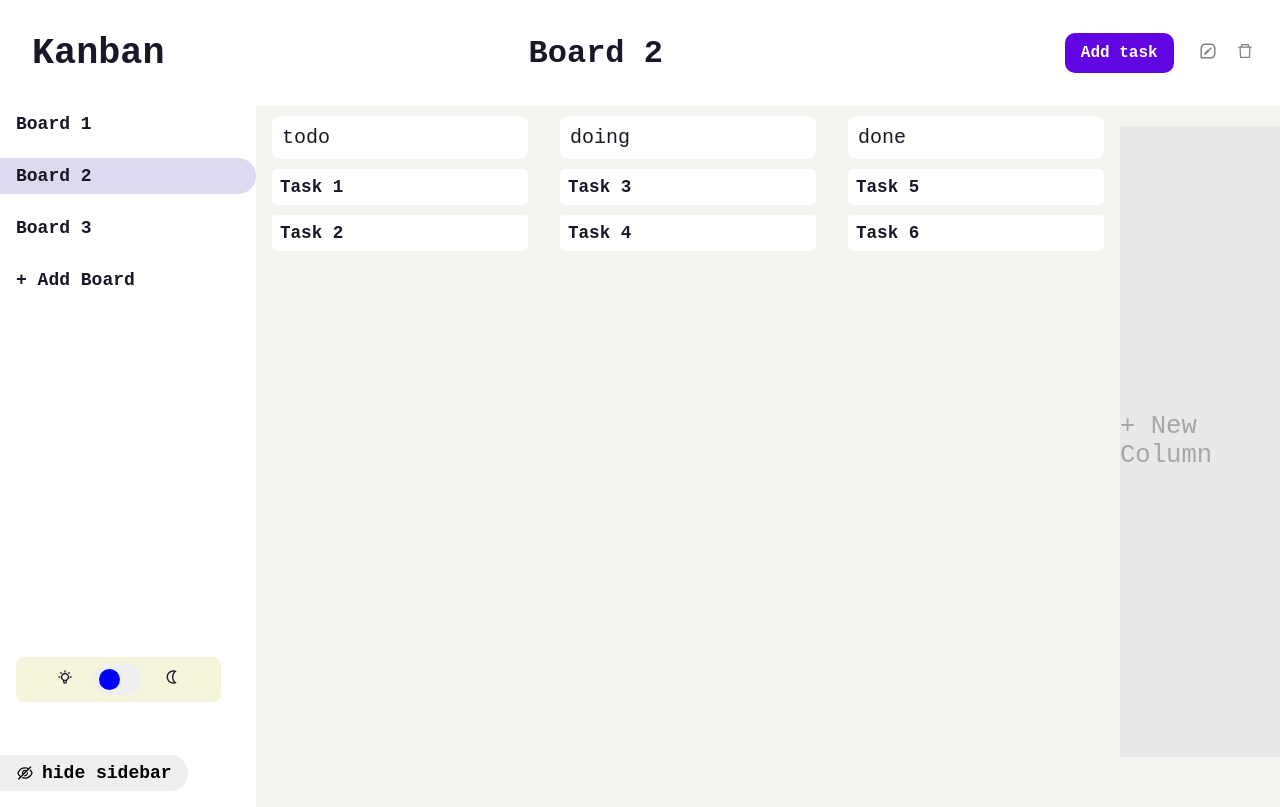
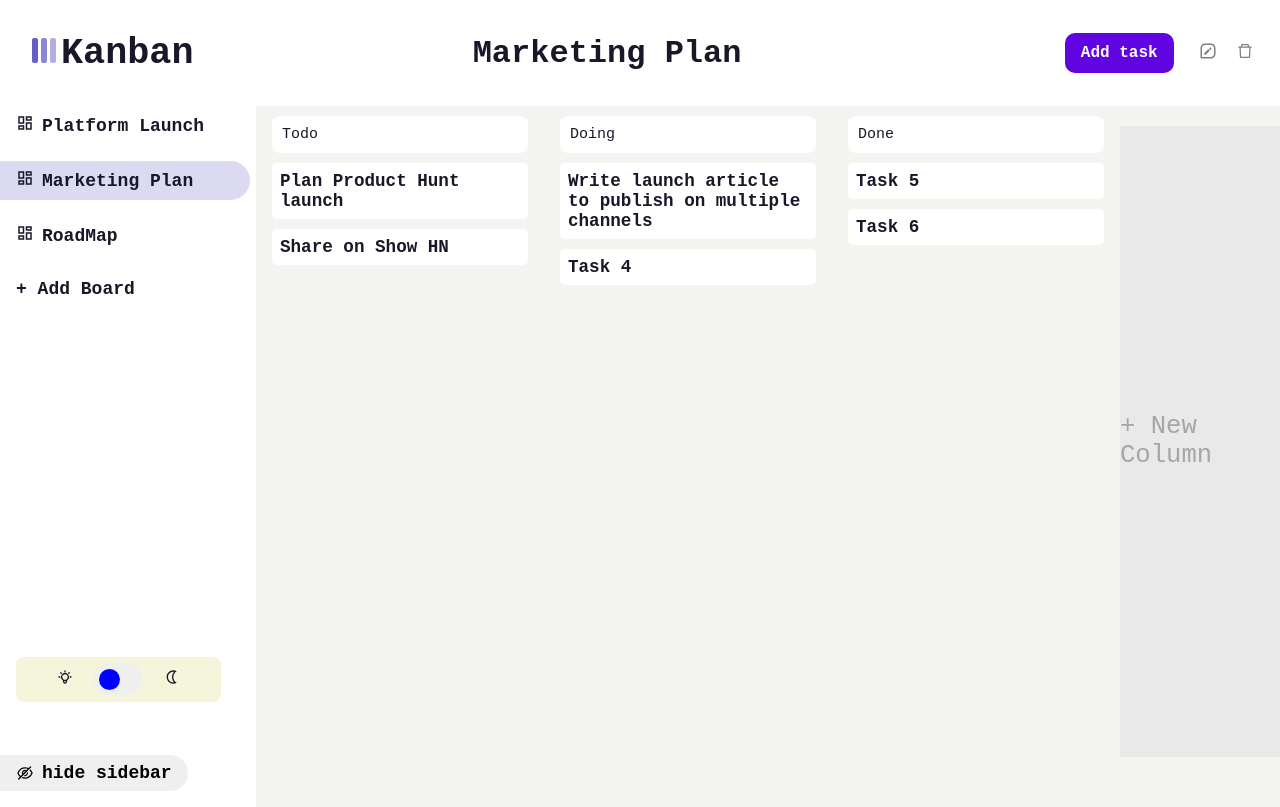
Before and after one commit to alamsameer/Kanban-Task-Management-intermediate-react-project, a React (Vite) app: page / in a window 1280 px wide. Built offline with nearby package versions, Linux system fonts and the light colour scheme.

Commit message:
made changes to structure and added icons and logo

```diff
--- a/src/assets/Data.json
+++ b/src/assets/Data.json
@@ -2,7 +2,7 @@
     "boards": [
         {
             "id": 1,
-            "title": "Board 1",
+            "title": "Platform Launch",
             "columns": [
                 {
                     "id": 1,
@@ -11,7 +11,7 @@
                     "tasks": [
                         {
                             "id": 1,
-                            "title": "Task 1 b1",
+                            "title": "Add account management endpoints",
                             "status": "todo",
                             "subtasks": [
                                 {
@@ -28,7 +28,7 @@
                         },
                         {
                             "id": 2,
-                            "title": "Task 2 b1",
+                            "title": "Research pricing points of various competitors and trial different business models",
                             "status": "todo",
                             "subtasks": [
                                 {
@@ -51,7 +51,7 @@
                     "tasks": [
                         {
                             "id": 3,
-                            "title": "Task 3 b2",
+                            "title": " Build UI for search",
                             "status": "doing",
                             "subtasks": [
                                 {
@@ -68,7 +68,7 @@
                         },
                         {
                             "id": 4,
-                            "title": "Task 4 b2",
+                            "title": "Design onboarding flow",
                             "status": "doing",
                             "subtasks": [
                                 {
@@ -91,7 +91,7 @@
                     "tasks": [
                         {
                             "id": 5,
-                            "title": "Task 5 b3 ",
+                            "title": " Add search enpoints ",
                             "status": "done",
                             "subtasks": [
                                 {
@@ -108,7 +108,7 @@
                         },
                         {
                             "id": 6,
-                            "title": "Task 6 b3",
+                            "title": "Add authentication endpoints",
                             "status": "done",
                             "subtasks": [
                                 {
@@ -129,7 +129,7 @@
         },
         {
             "id": 1,
-            "title": "Board 2",
+            "title": "Marketing Plan",
             "columns": [
                 {
                     "id": 1,
@@ -137,34 +137,34 @@
                     "tasks": [
                         {
                             "id": 1,
-                            "title": "Task 1",
+                            "title": "Plan Product Hunt launch",
                             "status": "todo",
                             "subtasks": [
                                 {
                                     "id": 1,
-                                    "title": "Subtask 1",
+                                    "title": "Find hunter",
                                     "isCompleted":true
                                 },
                                 {
                                     "id": 2,
-                                    "title": "Subtask 2",
+                                    "title": "Gather assets",
                                     "isCompleted":true
                                 }
                             ]
                         },
                         {
                             "id": 2,
-                            "title": "Task 2",
+                            "title": "Share on Show HN",
                             "status":"todo",
                             "subtasks": [
                                 {
                                     "id": 3,
-                                    "title": "Subtask 3",
+                                    "title": "Draft out HN post",
                                     "isCompleted":true
                                 },
                                 {
                                     "id": 4,
-                                    "title": "Subtask 4",
+                                    "title": "Get feedback and refine",
                                     "isCompleted":true
                                 }
                             ]
@@ -177,17 +177,17 @@
                     "tasks": [
                         {
                             "id": 3,
-                            "title": "Task 3",
+                            "title": "Write launch article to publish on multiple channels",
                             "status":  "doing",
                             "subtasks": [
                                 {
                                     "id": 5,
-                                    "title": "Subtask 5",
+                                    "title": "Write article",
                                     "isCompleted":false
                                 },
                                 {
                                     "id": 6,
-                                    "title": "Subtask 6",
+                                    "title": "Publish on LinkedIn",
                                     "isCompleted":true
                                 }
                             ]
@@ -255,7 +255,7 @@
         },
         {
             "id": 1,
-            "title": "Board 3",
+            "title": "RoadMap",
             "columns": [
                 {
                     "id": 1,
@@ -263,7 +263,7 @@
                     "tasks": [
                         {
                             "id": 1,
-                            "title": "Task 1",
+                            "title": "Launch version one",
                             "status": "todo",
                             "subtasks": [
                                 {
@@ -280,7 +280,7 @@
                         },
                         {
                             "id": 2,
-                            "title": "Task 2",
+                            "title": "Review early feedback and plan next steps for roadmap",
                             "status": "todo",
                             "subtasks": [
                                 {
--- a/src/component/Board.jsx
+++ b/src/component/Board.jsx
@@ -2,6 +2,7 @@ import { useContext } from "react"
 import "../css/board.css"
 import TaskContex from "../context/Task"
 import ThemeContext from '../context/Theme'
+import {MdOutlineDashboard} from 'react-icons/md'
 function Board(props) {
   const { theme, setTheme } = useContext(ThemeContext)
   const {state,setActiveIndex,activeIndex }=useContext(TaskContex)
@@ -14,7 +15,7 @@ function Board(props) {
     }
     const boardClass='sidebar-board board-'+theme+` ${props.boardIndex==activeIndex?"active"+'-'+theme:""}`
   return (
-    <div className={boardClass} onClick={currentActive} >{props.title}</div>
+    <div className={boardClass} onClick={currentActive} ><p><MdOutlineDashboard/></p><p>{props.title}</p></div>
   )
 }
 
--- a/src/component/Header.jsx
+++ b/src/component/Header.jsx
@@ -1,9 +1,11 @@
 import { useContext, useEffect, useState } from "react"
 import "../css/header.css"
 import TaskContex from "../context/Task"
+import logo from "../assets/logo-mobile.svg"
 // import { BiDotsVertical }
 import {BiMessageSquareEdit} from "react-icons/bi"
 import {AiOutlineDelete} from "react-icons/ai"
+import {MdOutlineKeyboardArrowDown} from "react-icons/md"
 
 import ThemeContext from "../context/Theme"
 import SidebarModal from "./Modals/SidebarModal"
@@ -15,22 +17,21 @@ function Header({ index }) {
   const { theme } = useContext(ThemeContext)
   const {openAddTaskModal,openEditBoard}=useContext(TaskOperationContext)
   const [isSidebarmodal,setSidebarModal]=useState(false)
-  const [title,setTitle]=useState(state[activeIndex].title)
+  const title=state[activeIndex].title
   console.log(activeIndex);
   // console.log(state[activeIndex]);
   // const title = state[activeIndex].title
-  useEffect(()=>{
-    setTitle(state[activeIndex].title)
-  },[activeIndex])
+
   const headerclass = "header " + `${theme}`
 
   return (
     <div className={headerclass}>
       <header className="header-logo">
-        Kanban
+        <img src={logo} alt="logo" style={{marginRight:"5px"}} />
+        <span>Kanban</span>
       </header>
       {isSidebarmodal ?<SidebarModal setSidebarModal={setSidebarModal} />:''}
-      <div className="header-title">{title} <button className="header-gt" onClick={()=>{setSidebarModal(true)}}>&gt;</button></div>
+      <div className="header-title">{title} <button className="header-gt" onClick={()=>{setSidebarModal(true)}}><MdOutlineKeyboardArrowDown/></button></div>
       <div className="header-edit">
         <button className="add-task "  onClick={()=>{
 
--- a/src/css/board.css
+++ b/src/css/board.css
@@ -1,28 +1,37 @@
-.sidebar-board{
+.sidebar-board {
     margin-bottom: 1rem;
     padding: .5rem 1rem;
-border-radius: 0 20px 20px  0;
+    border-radius: 0 20px 20px 0;
     font-size: 18px;
     font-weight: 600;
     font-family: monospace;
+    display: flex;
+    align-items: center;
+    justify-content: start;
+    gap: 0.5rem;
+    max-width: 250px;
 }
-.sidebar-board:hover{
+
+.sidebar-board:hover {
     background-color: rgb(97, 4, 226);
     color: white;
 }
-.board-light{
-color:rgb(24, 24, 40) ;
+
+.board-light {
+    color: rgb(24, 24, 40);
     background-color: white;
     /* padding: .5rem; */
 }
 
-.board-dark{
+.board-dark {
     color: white;
-background-color:rgb(24, 24, 40)  ;
+    background-color: rgb(24, 24, 40);
 }
-.active-light{
+
+.active-light {
     background-color: rgb(219, 218, 240);
 }
-.active-dark{
+
+.active-dark {
     background-color: rgb(38, 37, 70);
 }
--- a/src/css/header.css
+++ b/src/css/header.css
@@ -11,6 +11,9 @@
     padding: 1rem;
     font-weight: 900;
     font-family: monospace;
+}
+.header-logo span{
+    display: inline-block;
 }
 .header-title {
     font-size: 2rem;
@@ -52,8 +55,11 @@
     font-size: 25px;
     color:rgb(97, 4, 226) ;
     visibility: hidden;
+    background: none;
+    border: none;
+    margin: auto;
 }
-@media screen and (max-width:620px) {
+@media screen and (max-width:720px) {
     .header-title {
         font-size: 1.6rem;
     }
@@ -68,7 +74,7 @@
         /* border: 2px solid green; */
         /* gap: 1rem; */
     }
-    .header-logo{
+    .header-logo span{
         display: none;
     }
     .header-gt{
--- a/src/css/taskbody.css
+++ b/src/css/taskbody.css
@@ -42,13 +42,13 @@ background-color: #252631;
     min-width: 18rem;
 }
 .column-header{
-    font-size: 20px;
+    font-size: 15px;
     padding: 10px;
     margin: 10px 0 10px 0;
     font-family: monospace;
     border-radius: .5rem ;
-    /* box-shadow: 1px 1px .6rem rgb(67, 67, 103) ; */
-    /* text-align: center; */
+    text-transform: capitalize;
+
 }
 .task{
     /* outline: 2px solid ; */
@@ -57,6 +57,7 @@ background-color: #252631;
     border-radius: 5px;
     font-family: monospace;
     margin-bottom: .6rem;
+    max-width: 280px;
 }
 .task-title{
     font-size: 1.1rem;
```
Also changed, not shown: src/assets/logo-dark.8590e096.svg (added), src/assets/logo-mobile.svg (added). Lines whose indentation alone changed are shown as unchanged.
